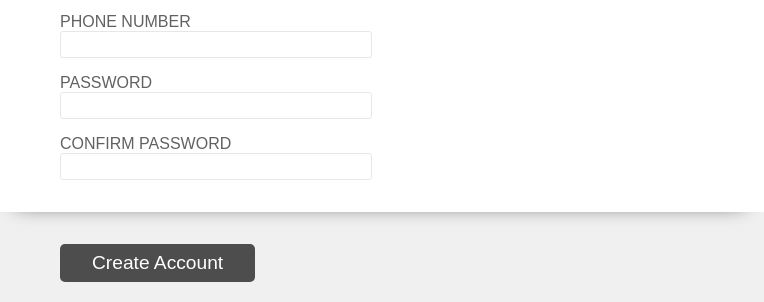
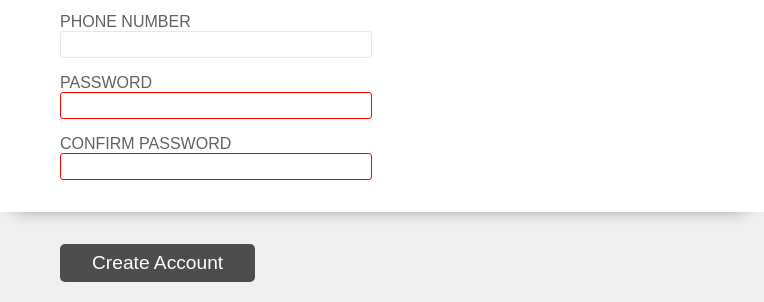
Before and after one commit to gasparjuico/odin-sign-up-form, a plain HTML site: page index.html in a window 1280 px wide. Shown: the part 676-978 px from the top of the page, 516-1280 px from the left. Drawn offline with Linux system fonts and the light colour scheme.

Commit message:
Add input validation and custom validation style
- Add minimum and maximum length for passwords
- Passwords are now required
- Style invalid inputs with red border
- Style selected input field with blue border

```diff
--- a/css/style.css
+++ b/css/style.css
@@ -123,6 +123,17 @@ input {
     padding: 5px;
 }
 
+input:focus {
+    outline: none;
+    border: 1px solid blue;
+    box-shadow: 0px 0px 5px;
+}
+
+input:invalid {
+    border: 1px solid red;
+
+}
+
 button {
     margin: 2rem;
     margin-left: 4rem;
--- a/index.html
+++ b/index.html
@@ -52,11 +52,11 @@
                     </div>
                     <div>
                         <label for="password">PASSWORD</label>
-                        <input type="password" name="password" id="password">
+                        <input type="password" name="password" id="password" minlength="8" maxlength="12" required>
                     </div>
                     <div>
                         <label for="confirm-password">CONFIRM PASSWORD</label>
-                        <input type="password" name="confirm-password" id="confirm-password">
+                        <input type="password" name="confirm-password" id="confirm-password" minlength="8" maxlength="12" required>
                     </div>
                 </div>
             </div>
```
